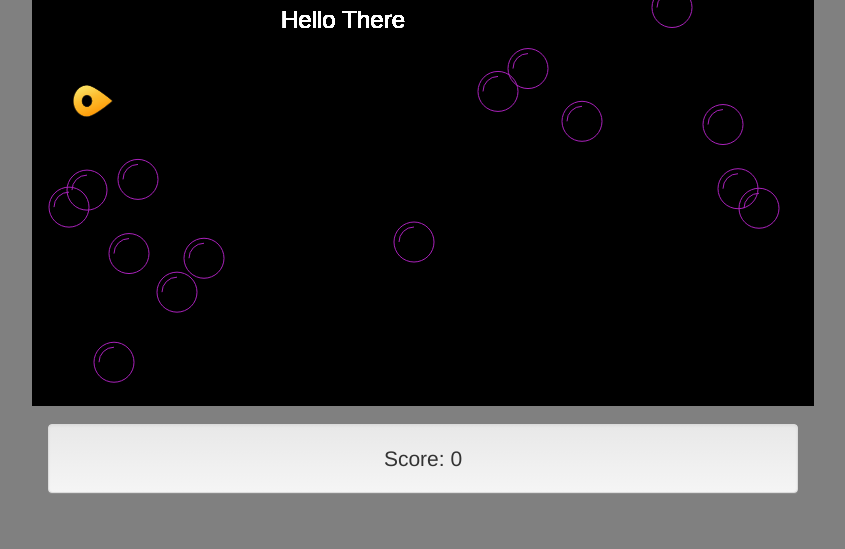
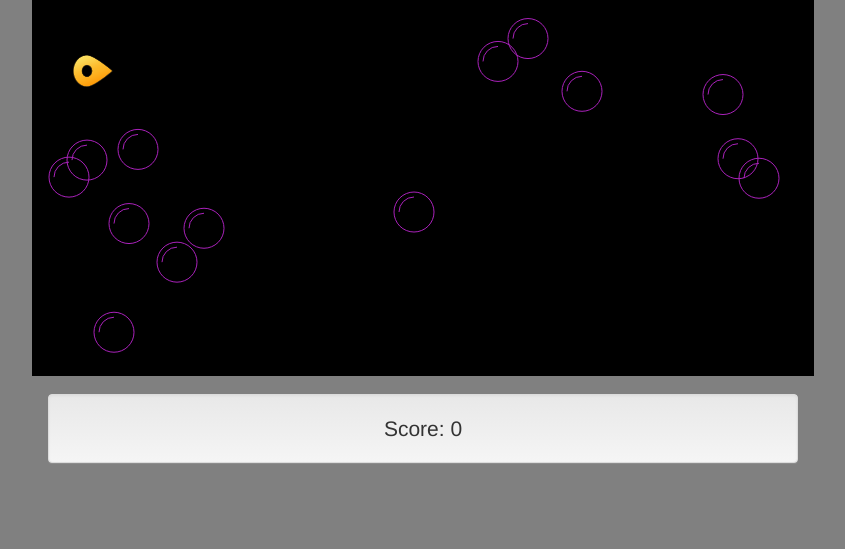
Before and after one commit to benwells/bubble-shooter, a plain HTML site: page index.html in a window 1280 px wide. Shown: the part 251-800 px from the top of the page, without its empty margins (217-1062 px from the left). Drawn offline with Linux system fonts and the light colour scheme.

Commit message:
reduced body padding

```diff
--- a/css/canvas.css
+++ b/css/canvas.css
@@ -20,7 +20,7 @@ canvas {
 }
 
 body {
-  padding-top: 75px;
+  padding-top: 45px;
   background: gray;
 }
 
```
